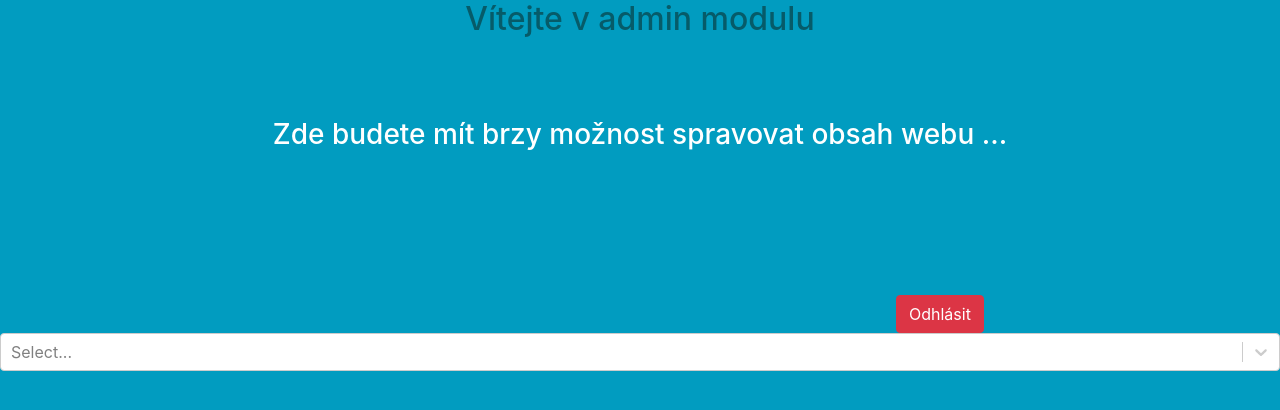
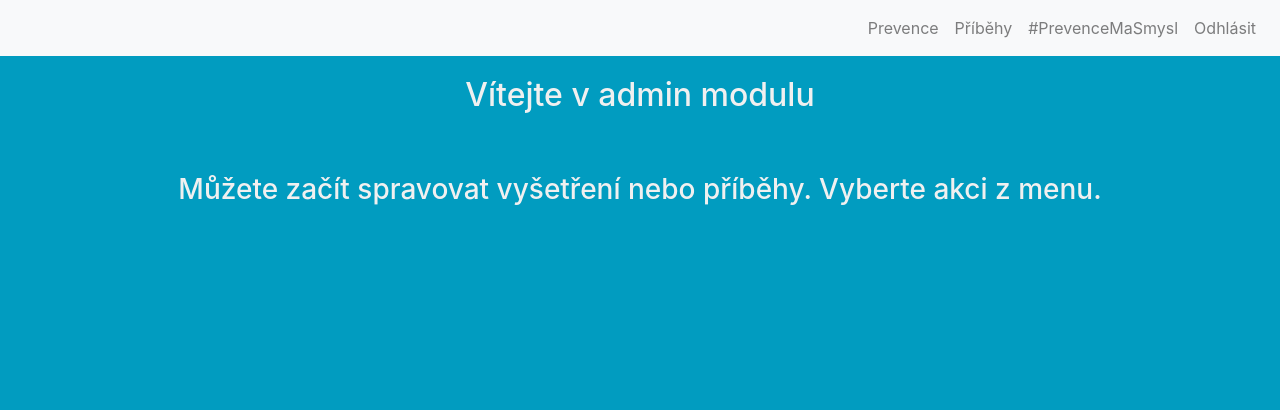
Before and after one commit to hniv00/prevence-ma-smyl_team01, a React (Create React App) app in the folder frontend/: page /admin-lp in a window 1280 px wide. Shown: the top 410 px of the page. Built offline with nearby package versions, Linux system fonts and the light colour scheme.

Commit message:
adminHelloPage-menu added

```diff
--- a/frontend/src/App.css
+++ b/frontend/src/App.css
@@ -284,10 +284,35 @@ header h6 {
 }
 
 /* Admin login */
-#cssAdminLogin   {
+#cssAdminLogin {
   background-color: white;
   color: #065B69;
   border-color: #13a1ab;
+}
+
+/* Admin landing page */
+.AdminNavBar {
+
+}
+
+.AdminNavItem, .AdminNavLogout {
+  border-radius: 20px;
+  /* background-color: rgba(255, 255, 255, 0.8); */
+}
+/* Admin-Links in upper menu */
+.AdminNavItem:hover {
+  background-color: #CCEBF2;
+  transition: 0.7s;
+}
+/* Admin-Logout button in upper menu */
+.AdminNavLogout:hover {
+  background-color: #DC3545;
+  transition: 0.7s;
+}
+/* Admin-Texts */
+.AdminWelcH2 {
+  color: #F0F0F0;
+  margin-top: 20px;
 }
 
 .placeholder {
--- a/frontend/src/components/pages/AdminLandingPage.js
+++ b/frontend/src/components/pages/AdminLandingPage.js
@@ -1,6 +1,19 @@
 import React, {Component} from 'react'
 import {Parallax, Background} from 'react-parallax';
-import {Button} from 'reactstrap';
+import {
+  Collapse,
+  Navbar,
+  NavbarToggler,
+  NavbarBrand,
+  Nav,
+  NavItem,
+  NavLink,
+  UncontrolledDropdown,
+  DropdownToggle,
+  DropdownMenu,
+  DropdownItem,
+  Container,
+  Jumbotron} from 'reactstrap';
 
 import {TopNav} from '../molecules/TopNav';
 import {Heading} from '../atoms/Heading';
@@ -8,22 +21,37 @@ import {Footer} from '../organisms/Footer';
 import {LogoutButton} from '../atoms/LogoutButton';
 import {MultiSelect} from '../atoms/MultiSelect';
 
-import logo from '../../img/logo_prevence.png';
+//import logo from '../../img/logo_prevence.png';
 
 export class AdminLandingPage extends Component {
   render() {
     return (
       <div>
-        <h2>Vítejte v admin modulu</h2>
-        <h3>Zde budete mít brzy možnost spravovat obsah webu ...</h3>
-
-          <div>
-              <LogoutButton></LogoutButton>
-          </div>
-          <div>
-              <MultiSelect></MultiSelect>
-          </div>
+      <div>
+        <Navbar className="AdminNavBar" color="light" light expand="md">
+            <Nav className="ml-auto" navbar>
+              <NavItem>
+                <NavLink className="AdminNavItem" href="/admin-prevence/">Prevence</NavLink>
+              </NavItem>
+              <NavItem>
+                <NavLink className="AdminNavItem" href="/admin-pribehy/">Příběhy</NavLink>
+              </NavItem>
+              <NavItem>
+                <NavLink className="AdminNavItem" href="/admin-prevencemasmysl/">#PrevenceMaSmysl</NavLink>
+              </NavItem>
+              <NavItem>
+                <NavLink className="AdminNavLogout" href="/admin-login/">Odhlásit</NavLink>
+              </NavItem>
+            </Nav>
+        </Navbar>
+      </div>
+        <h2 className="AdminWelcH2">Vítejte v admin modulu</h2>
+        <br/>
+        <h3 className="AdminWelcH2">Můžete začít spravovat vyšetření nebo příběhy. Vyberte akci z menu.</h3>
+        <div>
+          <Jumbotron></Jumbotron>
         </div>
+      </div>
     );
   }
 }
```
Also changed, not shown: frontend/src/components/atoms/Tooltip.js (added, +72 -0 lines).
